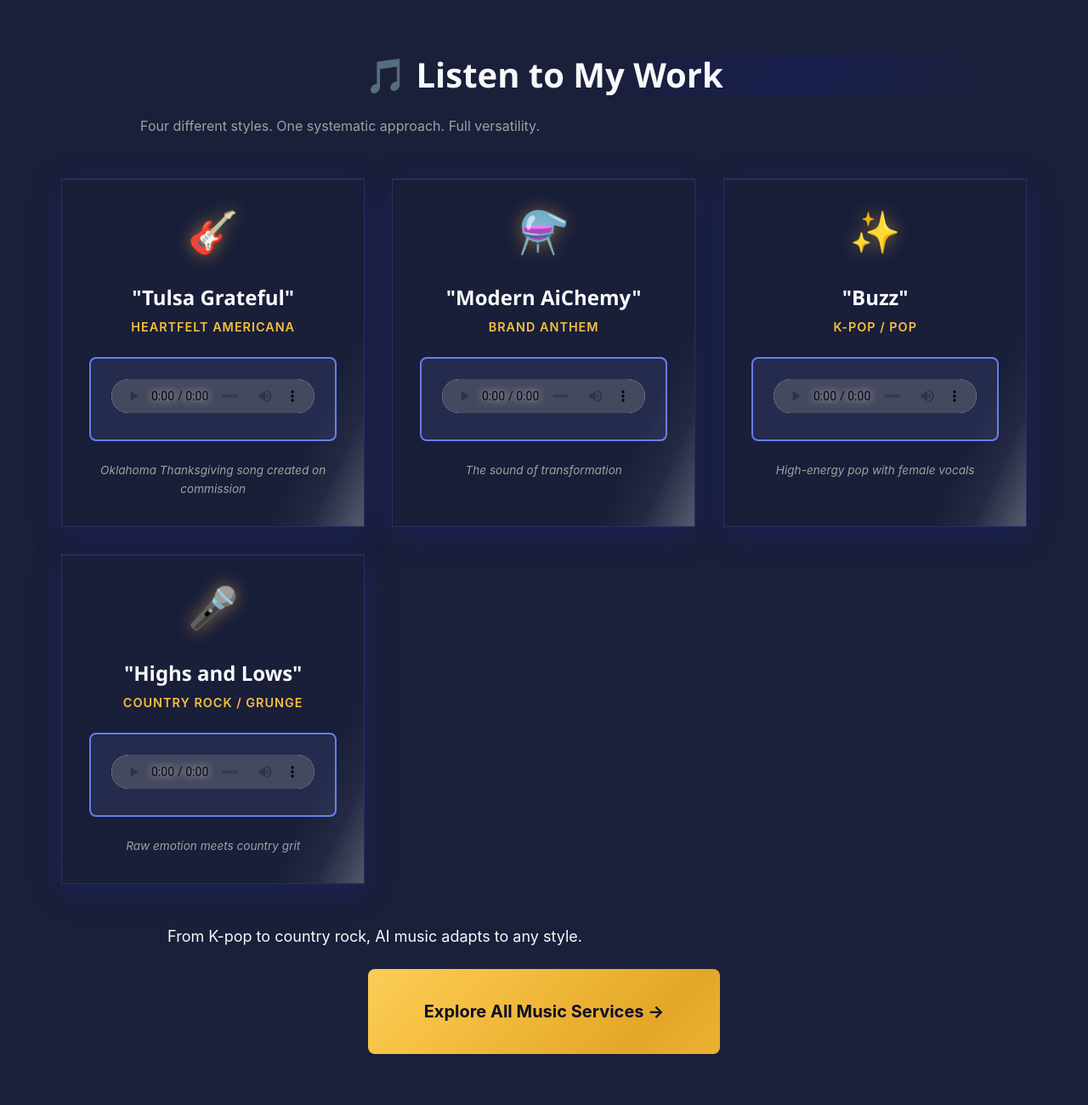
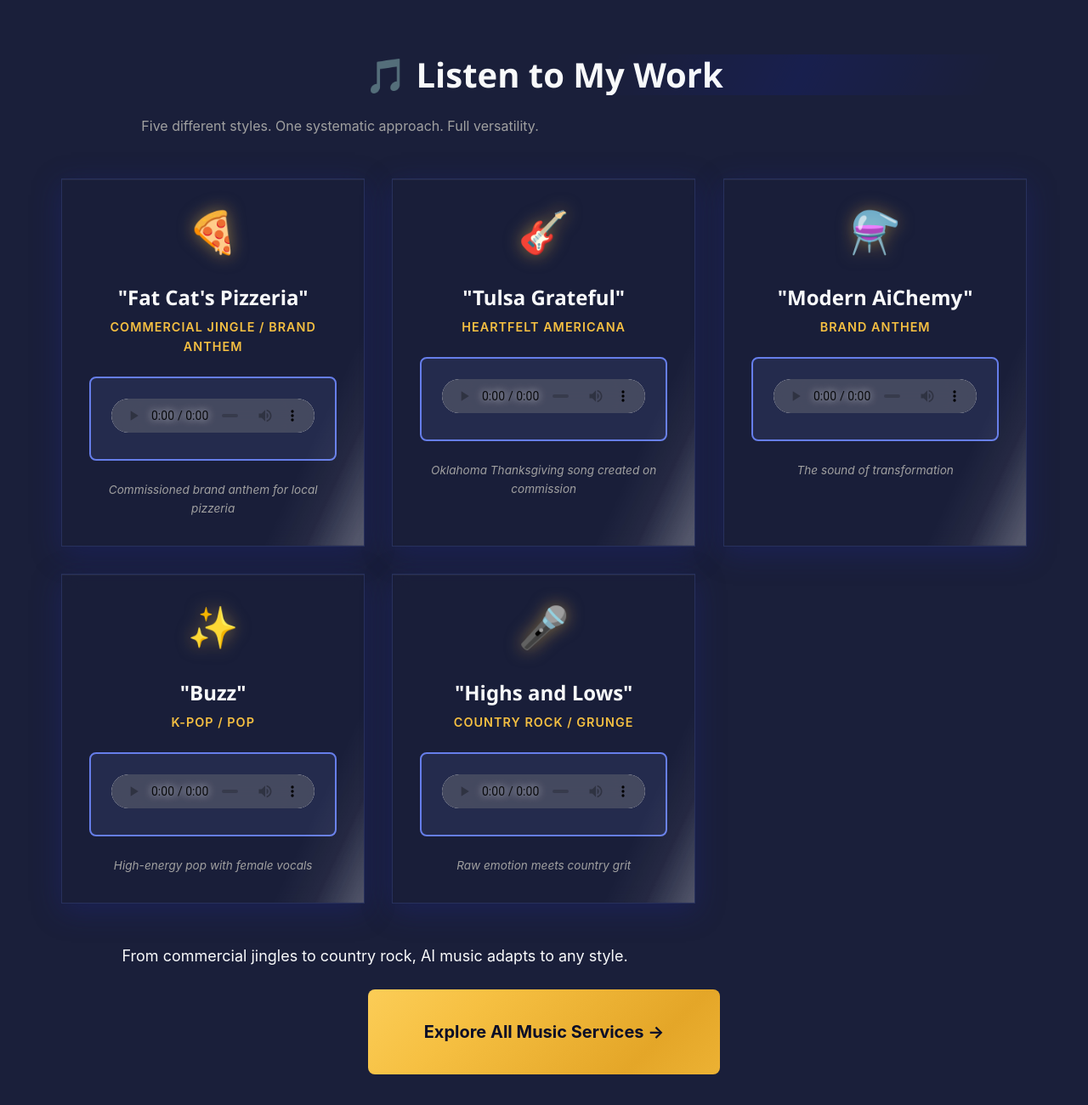
Before and after one commit to thinkingcaptech/TCTC-Cathedral, an Eleventy site: page src/index.njk in a window 1280 px wide. Shown: the part 3240-4540 px from the top of the page at 85% size. Built offline with nearby package versions, Linux system fonts and the light colour scheme; Eleventy itself is replaced by a stand-in of ours; files that its build step writes are made by us from their sources.

Commit message:
Add all 5 songs to homepage with Fat Cat's Pizzeria featured at top

```diff
--- a/src/index.njk
+++ b/src/index.njk
@@ -177,13 +177,27 @@ description: "Transform business problems into gold with AI-powered tools and cu
 
     <div class="text-center mb-4">
       <h2 class="shine-effect">🎵 Listen to My Work</h2>
-      <p class="text-muted">Four different styles. One systematic approach. Full versatility.</p>
+      <p class="text-muted">Five different styles. One systematic approach. Full versatility.</p>
     </div>
 
     <div class="music-grid">
 
-      {# Track 1: Tulsa Grateful #}
+      {# Track 1: Fat Cat's Pizzeria - Featured Commission #}
       <div class="glass-card music-card hover-lift scale-in shine-effect">
+        <div class="music-icon">🍕</div>
+        <h3>"Fat Cat's Pizzeria"</h3>
+        <p class="genre">Commercial Jingle / Brand Anthem</p>
+        <div class="audio-player">
+          <audio controls controlsList="nodownload">
+            <source src="/assets/music/fat-cats-pizzeria.mp3" type="audio/mpeg">
+            Your browser does not support the audio element.
+          </audio>
+        </div>
+        <p class="track-note">Commissioned brand anthem for local pizzeria</p>
+      </div>
+
+      {# Track 2: Tulsa Grateful #}
+      <div class="glass-card music-card hover-lift scale-in shine-effect" style="animation-delay: 0.1s;">
         <div class="music-icon">🎸</div>
         <h3>"Tulsa Grateful"</h3>
         <p class="genre">Heartfelt Americana</p>
@@ -196,8 +210,8 @@ description: "Transform business problems into gold with AI-powered tools and cu
         <p class="track-note">Oklahoma Thanksgiving song created on commission</p>
       </div>
 
-      {# Track 2: Modern AiChemy #}
-      <div class="glass-card music-card hover-lift scale-in shine-effect" style="animation-delay: 0.1s;">
+      {# Track 3: Modern AiChemy #}
+      <div class="glass-card music-card hover-lift scale-in shine-effect" style="animation-delay: 0.2s;">
         <div class="music-icon">⚗️</div>
         <h3>"Modern AiChemy"</h3>
         <p class="genre">Brand Anthem</p>
@@ -210,8 +224,8 @@ description: "Transform business problems into gold with AI-powered tools and cu
         <p class="track-note">The sound of transformation</p>
       </div>
 
-      {# Track 3: Buzz #}
-      <div class="glass-card music-card hover-lift scale-in shine-effect" style="animation-delay: 0.2s;">
+      {# Track 4: Buzz #}
+      <div class="glass-card music-card hover-lift scale-in shine-effect" style="animation-delay: 0.3s;">
         <div class="music-icon">✨</div>
         <h3>"Buzz"</h3>
         <p class="genre">K-pop / Pop</p>
@@ -224,8 +238,8 @@ description: "Transform business problems into gold with AI-powered tools and cu
         <p class="track-note">High-energy pop with female vocals</p>
       </div>
 
-      {# Track 4: Highs and Lows #}
-      <div class="glass-card music-card hover-lift scale-in shine-effect" style="animation-delay: 0.3s;">
+      {# Track 5: Highs and Lows #}
+      <div class="glass-card music-card hover-lift scale-in shine-effect" style="animation-delay: 0.4s;">
         <div class="music-icon">🎤</div>
         <h3>"Highs and Lows"</h3>
         <p class="genre">Country Rock / Grunge</p>
@@ -241,7 +255,7 @@ description: "Transform business problems into gold with AI-powered tools and cu
     </div>
 
     <div class="text-center mt-4 fade-in-up">
-      <p style="font-size: 1.125rem; margin-bottom: 1.5rem;">From K-pop to country rock, AI music adapts to any style.</p>
+      <p style="font-size: 1.125rem; margin-bottom: 1.5rem;">From commercial jingles to country rock, AI music adapts to any style.</p>
       <a href="/music/" class="btn btn-primary btn-large shine-effect">Explore All Music Services →</a>
     </div>
 
```
